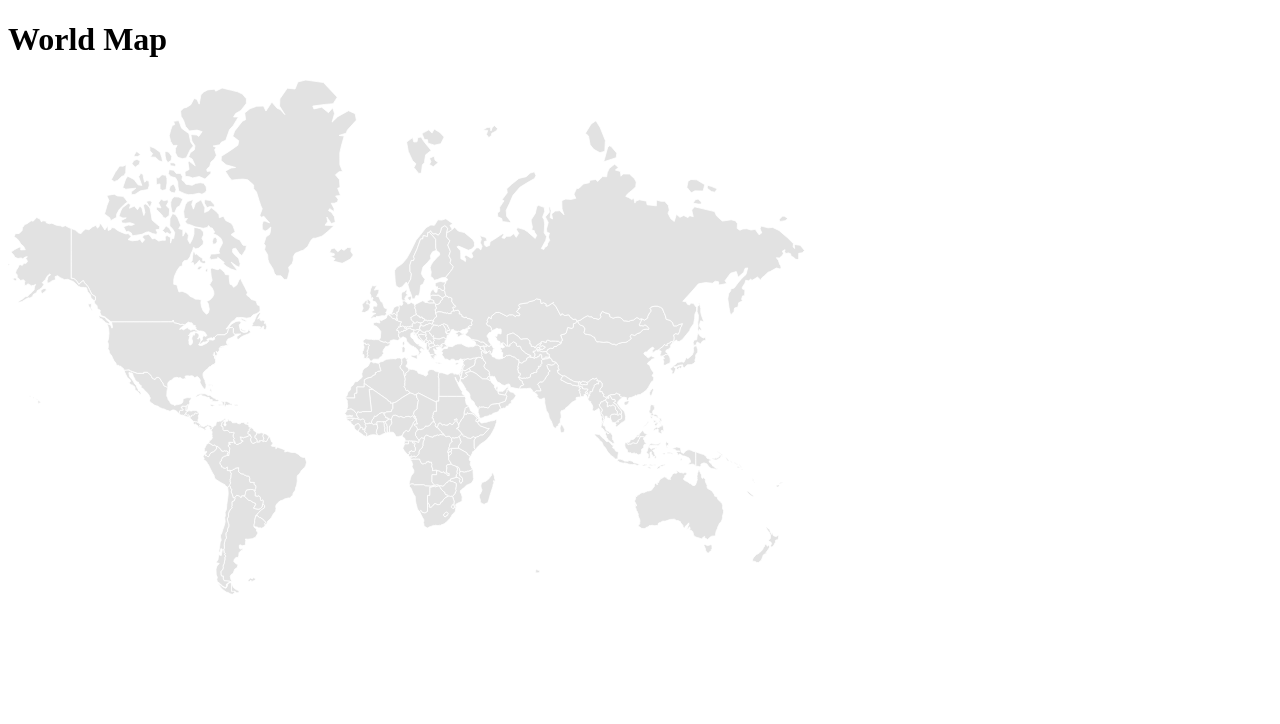
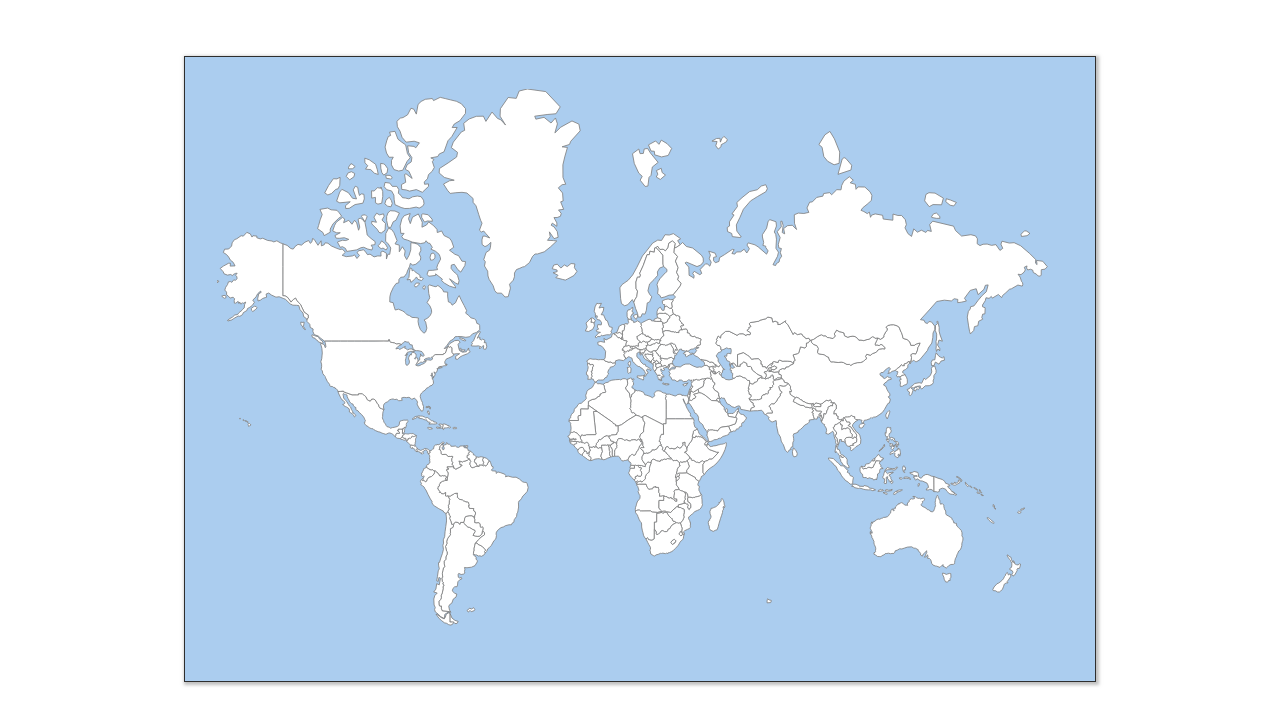
Before and after one commit to gizomo/diplomacy, a Vue app: page / in a window 1280 px wide. Shown: the top 724 px of the page. Built offline with nearby package versions, Linux system fonts and the light colour scheme.

Commit message:
fixed probems and added Simple PopUp

```diff
--- a/src/App.vue
+++ b/src/App.vue
@@ -1,22 +1,52 @@
 <template>
-  <h1>World Map</h1>
-  <div>
-    <world-map @map-clicked="onMapClick"></world-map>
+  <div class="main-wrapper">
+    <div class="map-wrapper">
+      <world-map @map-clicked="onMapClick"></world-map>
+    </div>
   </div>
+  <pop-up v-if="isPopUpVisible" @closePopUp="closePopUpWindow">
+    <h2>{{ selectedContry.title }}</h2>
+    <p>{{ selectedContry.mapId }}</p>
+  </pop-up>
 </template>
 
 <script>
 import WorldMap from "./components/WorldMap";
+import PopUp from "./components/PopUp";
 
 export default {
   name: "App",
   components: {
     WorldMap,
+    PopUp,
+  },
+  data() {
+    return {
+      isPopUpVisible: false,
+      selectedContry: {},
+    };
   },
   methods: {
-    onMapClick: function (attr) {
-      alert(`You cliked at ${attr.mapId}: ${attr.title}`);
-    }
-  }
+    onMapClick(attr) {
+      this.isPopUpVisible = true;
+      this.selectedContry = attr;
+      //alert(`You cliked at ${attr.mapId}: ${attr.title}`);
+    },
+    closePopUpWindow() {
+      this.isPopUpVisible = false;
+    },
+  },
 };
 </script>
+
+<style scoped>
+.main-wrapper {
+  padding: 3rem;
+}
+.map-wrapper {
+  display: flex;
+  width: 100%;
+  align-items: center;
+  justify-content: center;
+}
+</style>
--- /dev/null
+++ b/src/components/PopUp.vue
@@ -0,0 +1,52 @@
+<template>
+  <div class="popup">
+    <div class="popup__header">
+      <span>Popup</span>
+      <span class="popup__close" @click="closePopUp">Close</span>
+    </div>
+    <div class="popup__content">
+      <slot></slot>
+    </div>
+    <div class="popup__footer">
+      <button class="popup__footer-button">Button</button>
+    </div>
+  </div>
+</template>
+
+<script>
+export default {
+  name: "PopUp",
+  data() {
+    return {};
+  },
+  methods: {
+    closePopUp() {
+      this.$emit("closePopUp");
+    },
+  },
+};
+</script>
+
+<style scoped>
+.popup {
+  position: fixed;
+  top: 2rem;
+  right: 0;
+  left: 0;
+  margin: 0 auto;
+  padding: 1rem;
+  width: 50vw;
+  background-color: white;
+  border: 1px solid #2e2e2e;
+  box-shadow: 0.1rem 0.1rem 0.2rem 0.1rem rgb(128, 128, 128, 0.5);
+}
+.popup__header {
+  display: flex;
+  justify-content: space-between;
+  align-items: center;
+}
+.popup__close:hover {
+  cursor: pointer;
+  text-decoration: underline;
+}
+</style>
--- a/src/components/WorldMap.vue
+++ b/src/components/WorldMap.vue
@@ -7,24 +7,26 @@ import WorldMapData from "../assets/worldRussiaCrimeaLow";
 
 export default {
   name: "WorldMap",
-  data: function () {
+  data() {
     return {
       svgId: "worldMap",
       mapAttr: {
-        viewBoxWidth: 1600,
-        viewBoxHeight: 800,
+        svgWitdh: "100%",
+        svgHeight: "100%",
+        viewBoxWidth: 1028,
+        viewBoxHeight: 680,
       },
       svgContainer: null,
     };
   },
-  mounted: function () {
+  mounted() {
     this.generateMap();
   },
   methods: {
     generateMap: function () {
       const mapData = WorldMapData.g.path;
       const svgContainer = this.$svg("worldMap")
-        .size("100%", "100%")
+        .size(this.mapAttr.svgWitdh, this.mapAttr.svgHeight)
         .viewbox(0, 0, this.mapAttr.viewBoxWidth, this.mapAttr.viewBoxHeight);
       this.svgContainer = svgContainer;
       mapData.forEach((pathObj) => {
@@ -34,19 +36,30 @@ export default {
     generatePath: function (svgCont, pathObj) {
       const vm = this;
       const attrs = {
-        fill: "#e2e2e2",
-        stroke: "white",
+        fill: "#fff",
+        stroke: "#7e7e7e",
         "stroke-width": 1,
         title: pathObj["title"],
-        "map-id": pathObj["id"],
+        mapId: pathObj["id"],
       };
       const element = svgCont.path(pathObj["d"]).attr(attrs);
       element.click(function () {
-        const mapId = this.node.attributes["map-id"].value;
+        const mapId = this.node.attributes["mapId"].value;
         const title = this.node.attributes["title"].value;
         vm.$emit("mapClicked", { mapId, title });
       });
-    }
-  }
+    },
+  },
 };
 </script>
+
+<style scoped>
+.svg-container {
+  height: 70vh;
+  padding: 2rem;
+  overflow: hidden;
+  background-color: #abcdef;
+  border: 1px solid #2e2e2e;
+  box-shadow: 0.1rem 0.1rem 0.2rem 0.1rem rgb(128, 128, 128, 0.5);
+}
+</style>
```
Also changed, not shown: .eslintrc.js.
